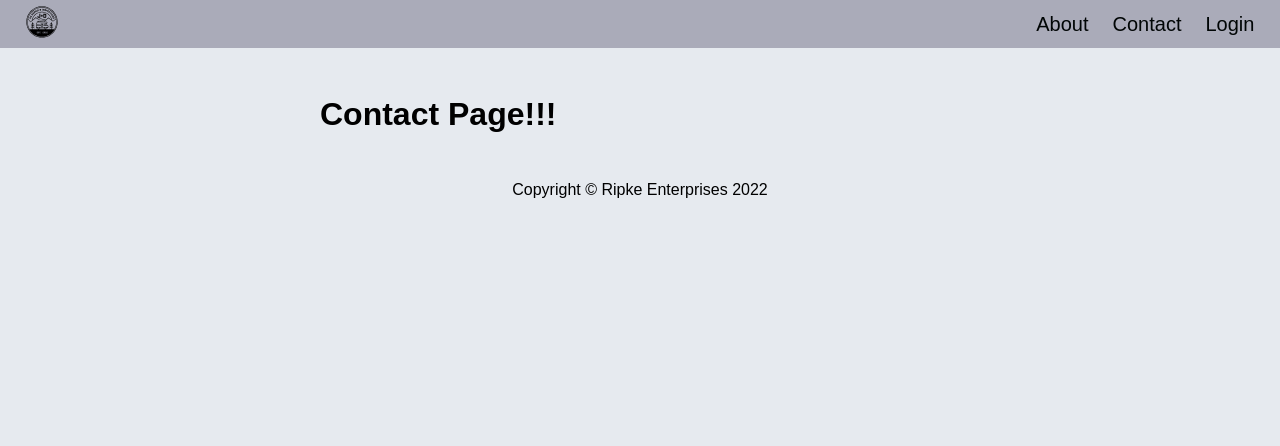
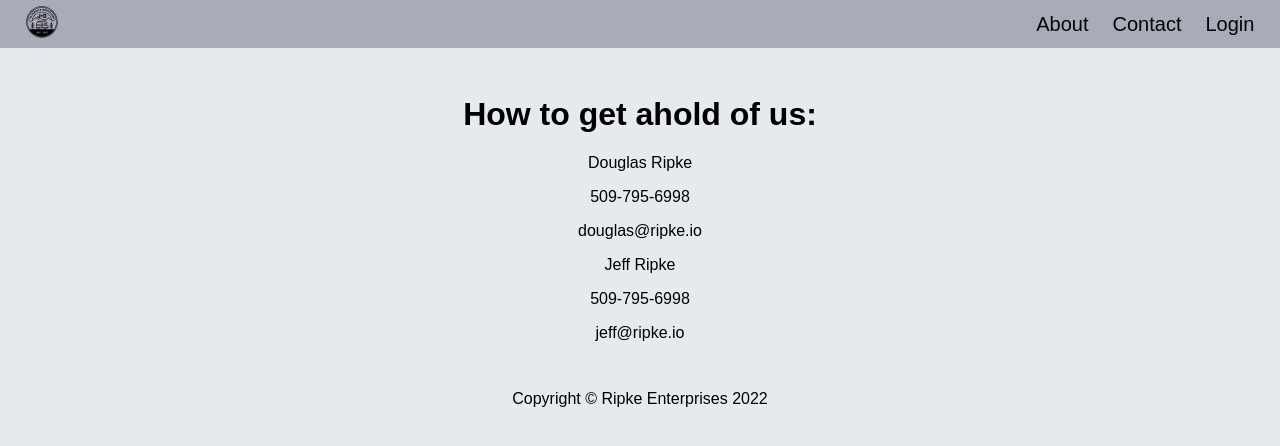
Before and after one commit to jripke74/jdrv, a React (Create React App) app: page /contact in a window 1280 px wide. Shown: the top 446 px of the page. Built offline with nearby package versions, Linux system fonts and the light colour scheme.

Commit message:
add contact

```diff
--- a/src/index.css
+++ b/src/index.css
@@ -11,7 +11,7 @@ body {
 .centered {
   margin: 3rem auto;
   text-align: center;
-  display: flex;
+  /* display: flex; */
   justify-content: center;
   align-items: center;
 }
--- a/src/pages/Contact.js
+++ b/src/pages/Contact.js
@@ -1,7 +1,19 @@
+import { Fragment } from 'react';
+
 const About = () => {
   return (
-    <h1>Contact Page!!!</h1>
-  )
-}
+    <Fragment>
+      <div className='centered'>
+        <h1>How to get ahold of us:</h1>
+        <p>Douglas Ripke</p>
+        <p>509-795-6998</p>
+        <p>douglas@ripke.io</p>
+        <p>Jeff Ripke</p>
+        <p>509-795-6998</p>
+        <p>jeff@ripke.io</p>
+      </div>
+    </Fragment>
+  );
+};
 
 export default About;
```
